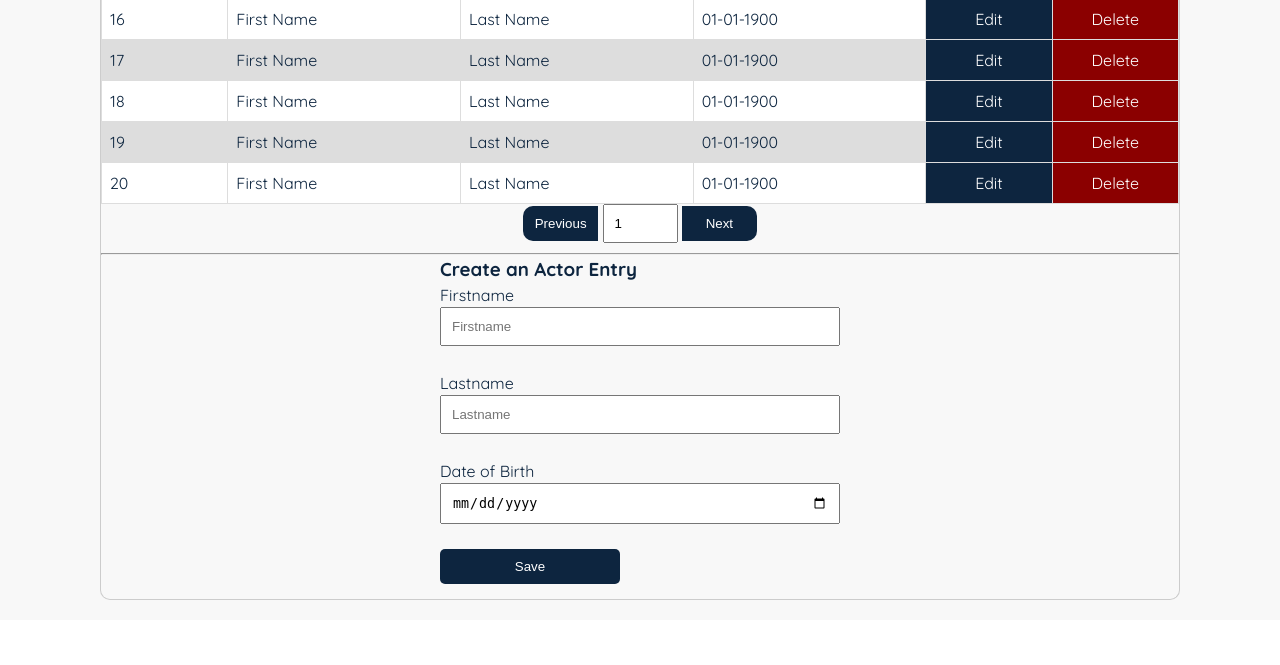
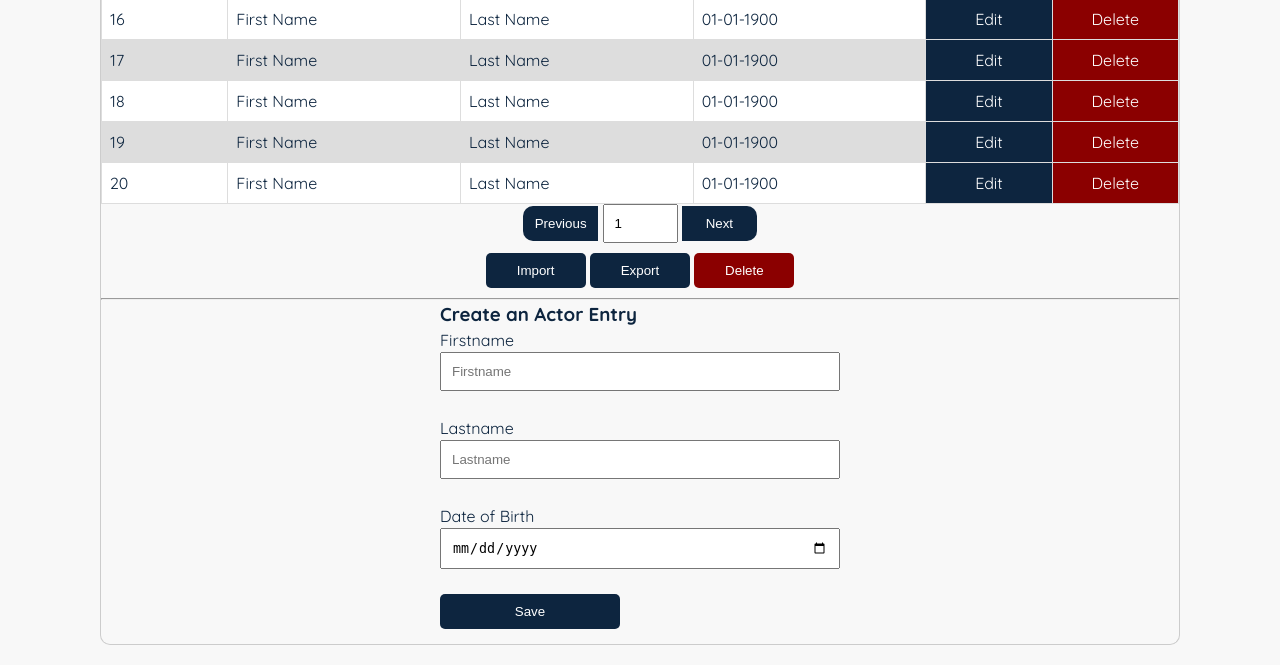
Before and after one commit to JohnBordea/AcVis, a PHP site: page /admin.html in a window 1280 px wide, after a click on "Actors". Shown: the part 844-1509 px from the top of the page. Before the commit the page ends 1444 px from the top, so only its background shows below. Run offline with PHP 8.4, Linux system fonts and the light colour scheme.

Commit message:
Updated admin-page and user-page
In the admin-page there is now import/export/delete buttons.
In the user-page you now can "edit" and "save" user's info.

```diff
--- a/admin.html
+++ b/admin.html
@@ -356,9 +356,16 @@
             </table>
             <div class="data-box">
                 <div class="component centered">
-                    <button id="button-user-table-previous" class="page-index previous">Previous</button>
-                    <input placeholder="Page" id="user-table-page-index" type="number" value="1" class="favorite-page">
-                    <button id="button-user-table-next" class="page-index next">Next</button>
+                    <button id="button-actor-table-previous" class="page-index previous">Previous</button>
+                    <input placeholder="Page" id="actor-table-page-index" type="number" value="1" class="favorite-page">
+                    <button id="button-actor-table-next" class="page-index next">Next</button>
+                </div>
+            </div>
+            <div class="data-box">
+                <div class="component centered">
+                    <button id="button-actor-table-import" class="triple">Import</button>
+                    <button id="button-actor-table-export" class="triple">Export</button>
+                    <button id="button-actor-table-delete" class="triple delete">Delete</button>
                 </div>
             </div>
             <hr>
@@ -375,7 +382,7 @@
                     </div>
                     <div class="component">
                         <label>Date of Birth</label>
-                        <input placeholder="Date of Birth" id="actor-date" value="" type="date">
+                        <input id="actor-date" value="" type="date">
                     </div>
                     <div class="component">
                         <button name="save" id="button-actor-save">Save</button>
@@ -556,9 +563,16 @@
             </table>
             <div class="data-box">
                 <div class="component centered">
-                    <button id="button-user-table-previous" class="page-index previous">Previous</button>
-                    <input placeholder="Page" id="user-table-page-index" type="number" value="1" class="favorite-page">
-                    <button id="button-user-table-next" class="page-index next">Next</button>
+                    <button id="button-oscar-table-previous" class="page-index previous">Previous</button>
+                    <input placeholder="Page" id="oscar-table-page-index" type="number" value="1" class="favorite-page">
+                    <button id="button-oscar-table-next" class="page-index next">Next</button>
+                </div>
+            </div>
+            <div class="data-box">
+                <div class="component centered">
+                    <button id="button-oscar-table-import" class="triple">Import</button>
+                    <button id="button-oscar-table-export" class="triple">Export</button>
+                    <button id="button-oscar-table-delete" class="triple delete">Delete</button>
                 </div>
             </div>
             <hr>
@@ -592,7 +606,7 @@
                         <input id="oscar-win" value="" type="checkbox" class="form-checkbox">
                     </div>
                     <div class="component">
-                        <button name="save" id="button-actor-save">Save</button>
+                        <button name="save" id="button-oscar-save">Save</button>
                     </div>
                 </form>
             </div>
--- a/assets/css/admin-style.css
+++ b/assets/css/admin-style.css
@@ -72,19 +72,23 @@ table .delete {
     color: white;
     cursor: pointer;
 }
-table .edit {
+table .edit,
+.data-box button {
     background-color: #0d253f;
     transition: all 200ms ease-in-out;
 }
-table .edit:hover {
+table .edit:hover,
+.data-box button:hover {
     background-color: #01b4e4;
     transition: all 300ms ease-in-out;
 }
-table .delete {
+table .delete,
+.data-box .delete {
     background-color: #8b0000;
     transition: all 200ms ease-in-out;
 }
-table .delete:hover {
+table .delete:hover,
+.data-box .delete:hover {
     background-color: #ff9677;
     transition: all 300ms ease-in-out;
 }
@@ -151,7 +155,9 @@ table .small {
     width: 20px;
     margin-right: 300px;
 }
-
+.data-box .triple {
+    width: 100px;
+}
 .create-entry {
     display: flex;
     align-items: center;
@@ -161,3 +167,6 @@ table .small {
     margin: 0 auto;
     width: 400px;
 }
+hr {
+    margin-top: 10px;
+}
```
Also changed, not shown: assets/js/user-self-edit.js (+25 -3 lines), script.js (deleted, +0 -7 lines), user.html (+5 -5 lines), assets/imgs/actor-icon.png (added).
